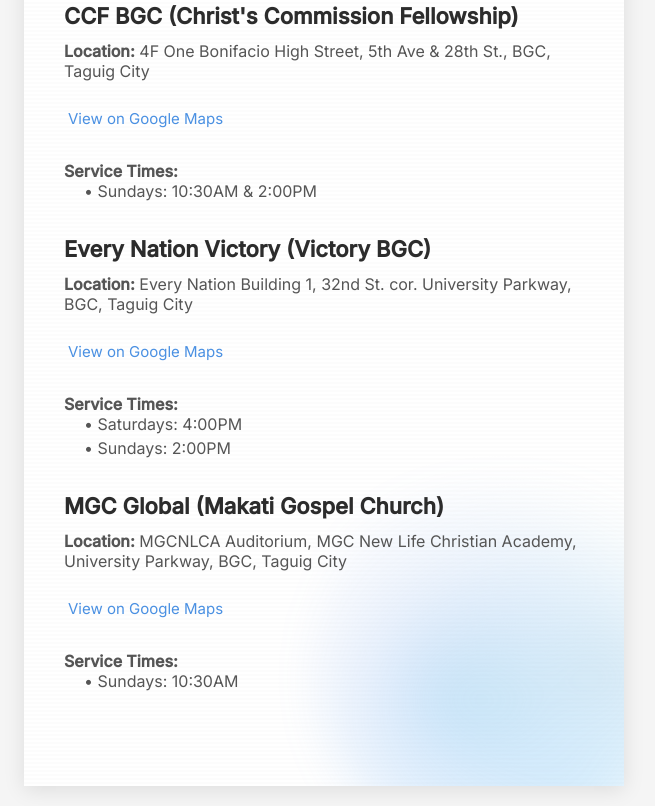
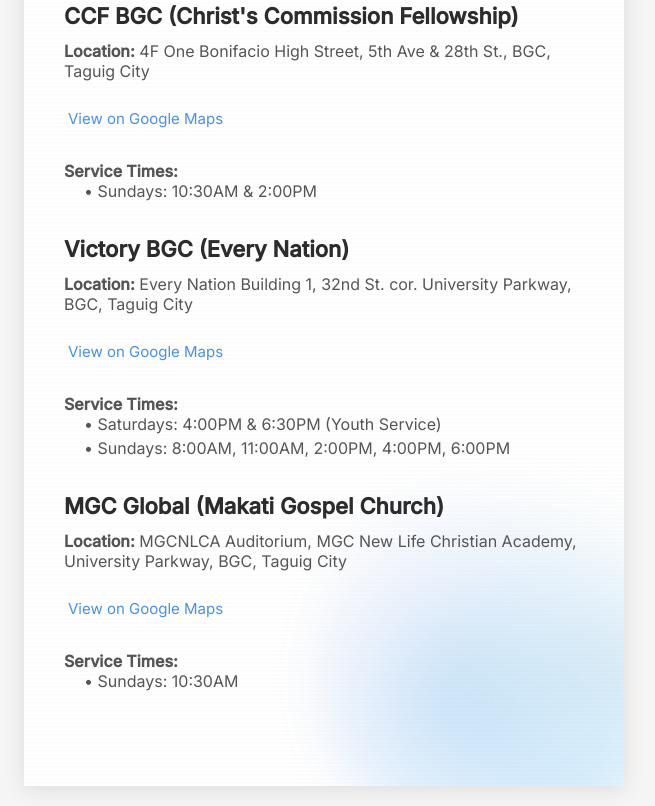
Before and after one commit to hanap-buhay/hanap-buhay.github.io, a plain HTML site: page living-waters-2025/index.html in a window 1280 px wide. Shown: the part 673-1479 px from the top of the page, without its empty margins (316-971 px from the left). Drawn offline with Linux system fonts and the light colour scheme.

Commit message:
Updated service times

```diff
--- a/living-waters-2025/index.html
+++ b/living-waters-2025/index.html
@@ -54,15 +54,15 @@
                     </div>
                 </div>
 
-                <!-- Every Nation Victory -->
+                <!-- Victory BGC -->
                 <div class="church-info">
-                    <div class="church-name">Every Nation Victory (Victory BGC)</div>
+                    <div class="church-name">Victory BGC (Every Nation)</div>
                     <div class="church-location"><strong>Location:</strong> Every Nation Building 1, 32nd St. cor. University Parkway, BGC, Taguig City</div>
                     <a href="https://maps.app.goo.gl/6CkFiPifAY21vjyG9" class="church-website" target="_blank">View on Google Maps</a>
                     <div class="service-times">
                         <strong>Service Times:</strong>
-                        <div class="service-time-item">• Saturdays: 4:00PM</div>
-                        <div class="service-time-item">• Sundays: 2:00PM</div>
+                        <div class="service-time-item">• Saturdays: 4:00PM & 6:30PM (Youth Service)</div>
+                        <div class="service-time-item">• Sundays: 8:00AM, 11:00AM, 2:00PM, 4:00PM, 6:00PM</div>
                     </div>
                 </div>
 
```
